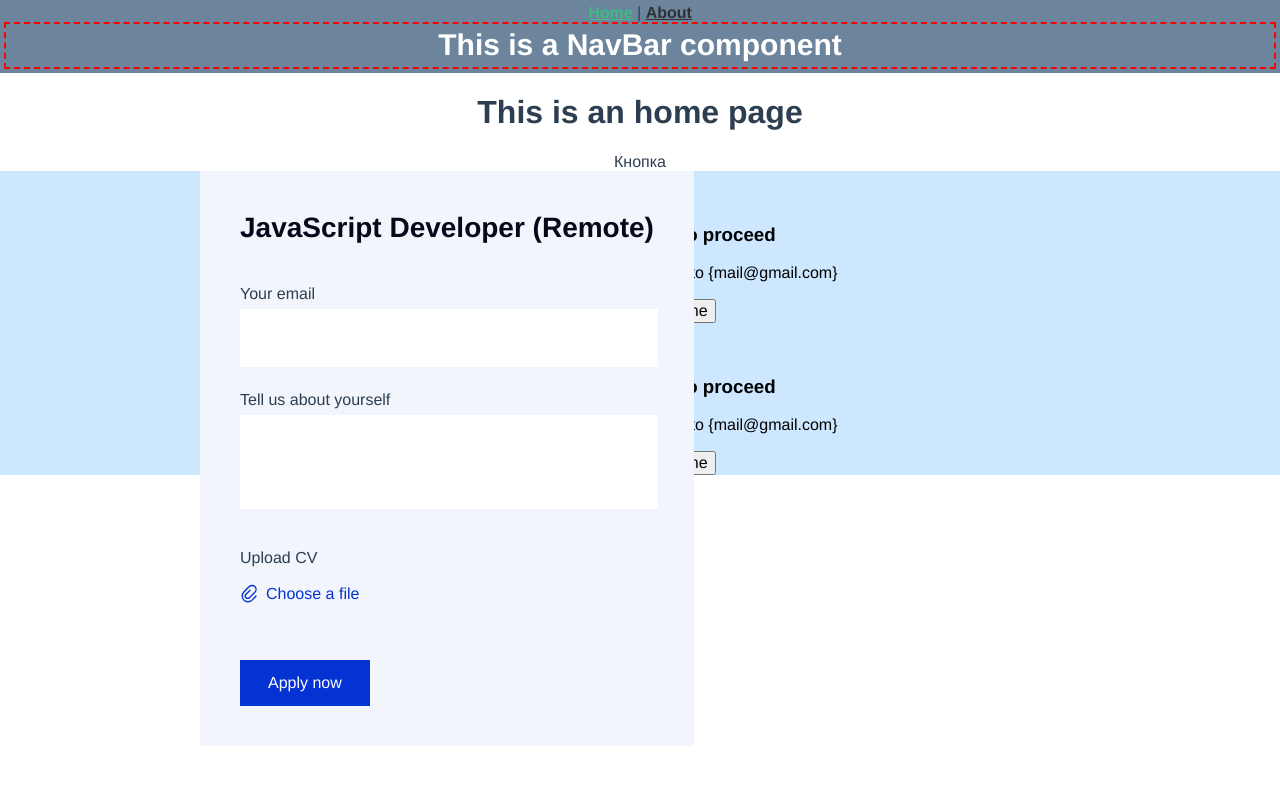
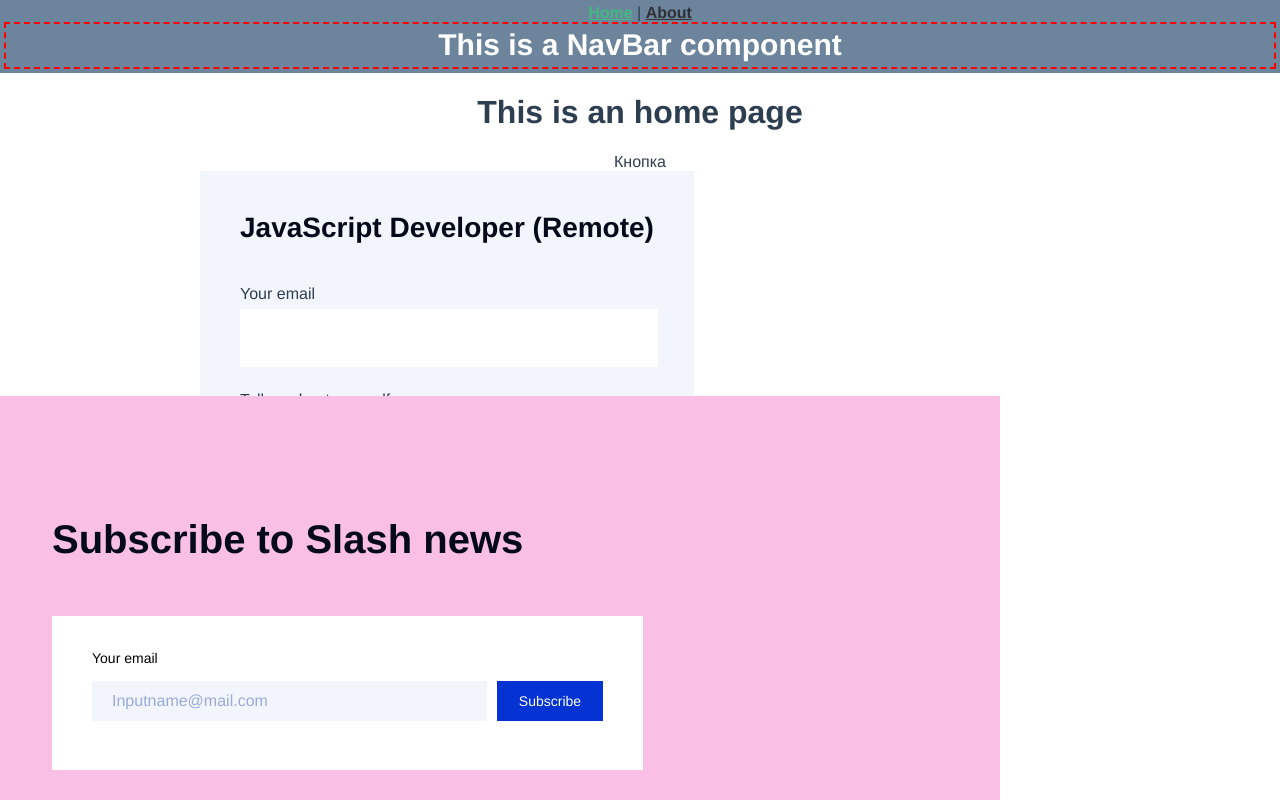
Before and after one commit to EmbacyDev/first-project, a Vue app: page / in a window 1280 px wide. Built offline with nearby package versions, Linux system fonts and the light colour scheme.

Commit message:
Subscribe notification

```diff
--- a/src/components/NotificationEmail.vue
+++ b/src/components/NotificationEmail.vue
@@ -1,16 +1,15 @@
+<!-- eslint-disable vue/max-attributes-per-line -->
+<!-- eslint-disable vuejs-accessibility/form-control-has-label -->
 <template>
-  <div class='notification'>
-    <img alt='letter'
-         class='letter'
-         src='../../src/assets/images/letter.png'>
-    <h3>Confirm your email to proceed</h3>
-    <p>Please open confirmation link sent to {mail@gmail.com}</p>
-    <button class='send'>
-      Send again
-    </button>
-    <button class='done'>
-      Done
-    </button>
+  <div class='container'>
+    <h3>Subscribe to Slash news</h3>
+    <div class='notification'>
+      <p>Your email</p>
+      <input type='text' name='user_email' placeholder='Inputname@mail.com'>
+      <button class='subscribe'>
+        Subscribe
+      </button>
+    </div>
   </div>
 </template>
 
@@ -31,8 +30,67 @@ export default {
 </script>
 
 <style lang="scss">
+  .container {
+    background-color: #fabfe4;
+    width: 1000px;
+    height: 404px;
+    position: absolute;
+    bottom: 0;
+  }
+
+  h3 {
+      font-size: 40px;
+      left: 52px;
+      position: absolute;
+      top: 80px;
+      color: #050A1B;
+  }
+
   .notification {
-    background-color: #CDE7FF;
     color: #000;
+    left: 52px;
+    position: relative;
+    top: 180px;
+    background-color: #fff;
+    width: 591px;
+    height: 154px;
+    margin-top: 40px;
+
+    p {
+      font-size: 14px;
+      font-weight: 400;
+      left: 40px;
+      position: absolute;
+      top: 20px;
+    }
+    input {
+      position: absolute;
+      background: #F2F5FC;
+      top: 65px;
+      left: 40px;
+      width: 355px;
+      height: 40px;
+      padding: 0px 20px;
+      border: none;
+      outline: none;
+    }
+      ::placeholder {
+        color: #98ABD9;
+        font-size: 16px;
+      }
+
+    button.subscribe {
+      position: absolute;
+      right: 40px;
+      top: 65px;
+      width: 106px;
+      height: 40px;
+      background-color: #0432D3;
+      border: none;
+      color: #fff;
+      font-weight: 500;
+      font-size: 14px;
+      cursor: pointer;
+    }
   }
 </style>
--- a/src/views/HomeView.vue
+++ b/src/views/HomeView.vue
@@ -3,7 +3,6 @@
     <h1>This is an <strong>home</strong> page</h1>
     <main-button />
     <main-form />
-    <notification-email />
   </div>
 </template>
 
```
